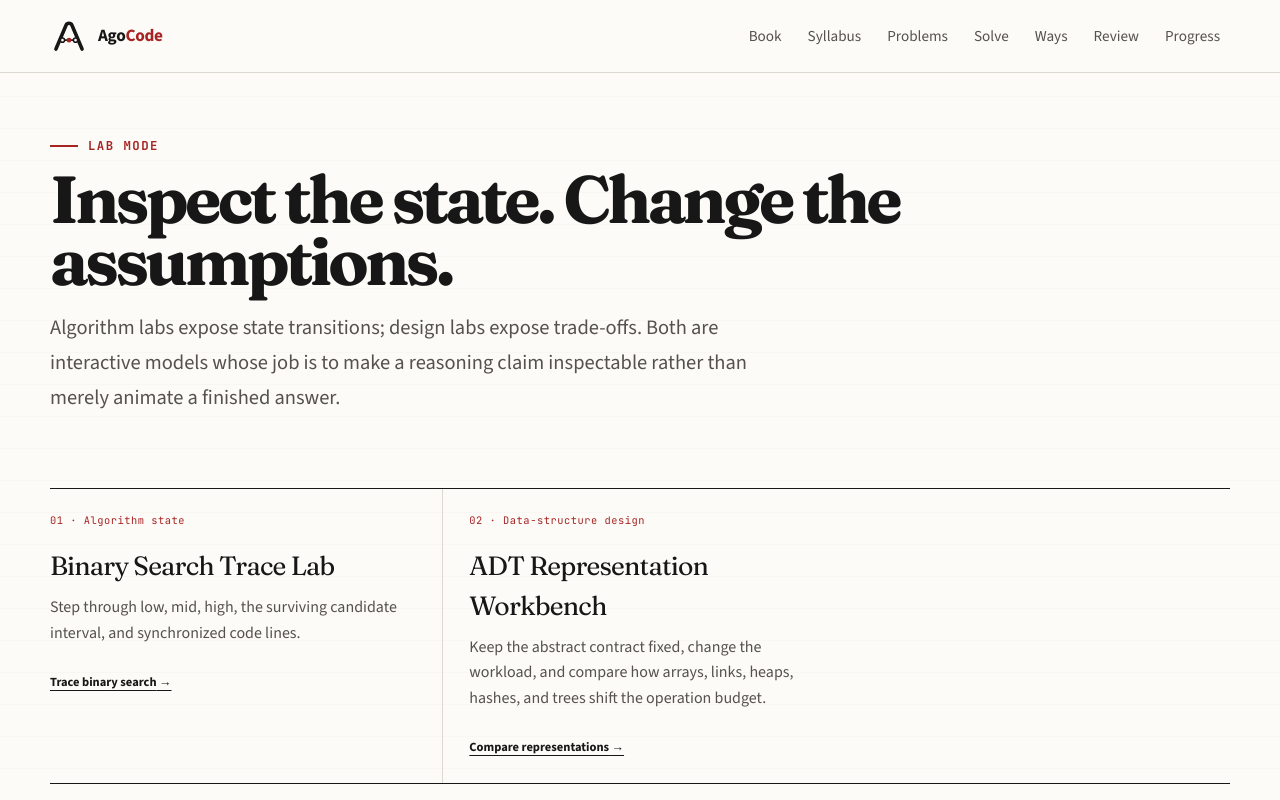
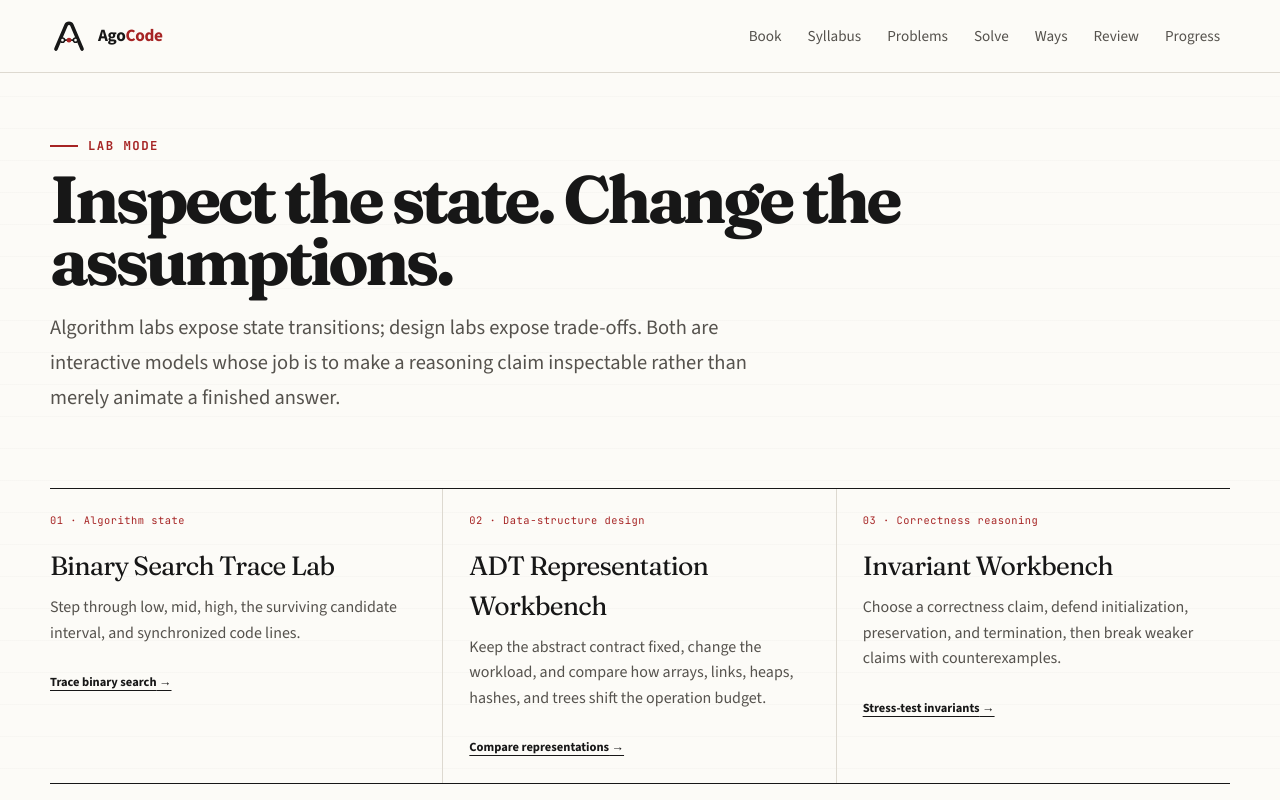
Before and after one commit to anatwork14/agocode, a Next.js app: page /lab in a window 1280 px wide. Shown: the top 800 px of the page. Built offline with nearby package versions, Linux system fonts and the light colour scheme.

Commit message:
feat: add invariant workbench to lab index

```diff
--- a/app/lab/page.tsx
+++ b/app/lab/page.tsx
@@ -16,6 +16,13 @@ const labs = [
     description: "Keep the abstract contract fixed, change the workload, and compare how arrays, links, heaps, hashes, and trees shift the operation budget.",
     href: "/lab/adt-workbench",
     action: "Compare representations",
+  },
+  {
+    eyebrow: "Correctness reasoning",
+    title: "Invariant Workbench",
+    description: "Choose a correctness claim, defend initialization, preservation, and termination, then break weaker claims with counterexamples.",
+    href: "/lab/invariants",
+    action: "Stress-test invariants",
   },
 ] as const;
 
```
